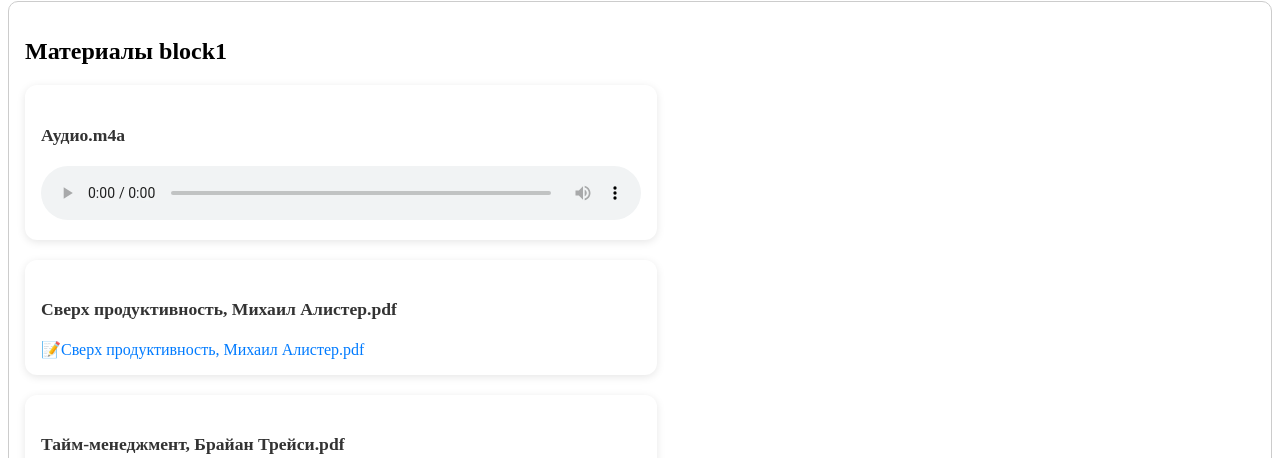
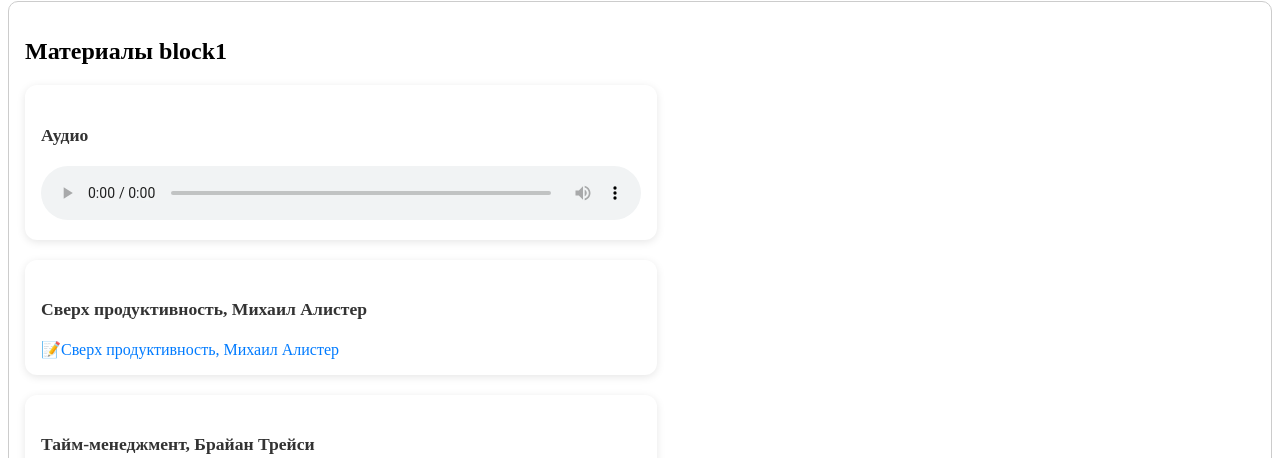
Before and after one commit to Lom101/CourseTelegramBot, a React (Create React App) app in the folder Frontend/: page / in a window 1280 px wide. Shown: the part 342-800 px from the top of the page. Built offline with nearby package versions, Linux system fonts and the light colour scheme.

Commit message:
фикс

```diff
--- a/Frontend/src/components/ContentManager.js
+++ b/Frontend/src/components/ContentManager.js
@@ -1,5 +1,12 @@
 import React from 'react';
 import ContentItem from './ContentItem';
+
+const formatFileName = (filename) => {
+  const nameWithoutExt = filename.replace(/\.[^/.]+$/, '');
+  const withSpaces = nameWithoutExt.replace(/_/g, ' ');
+  const withColons = withSpaces.replace(/(Лонгрид\s*\d+)\./i, '$1:');
+  return withColons.replace(/\s{2,}/g, ' ').trim();
+};
 
 const FILES = {
   block1: {
@@ -26,32 +33,30 @@
   }
 };
 
-const ContentManager = () => {
-  const renderItems = (blockId, type, folderName) => {
-    const blockData = FILES[blockId];
+const ContentManager = ({ blockId }) => {
+  const blockData = FILES[blockId];
+  if (!blockData) return null;
+
+  const renderItems = (type, folderName) => {
     if (!blockData[folderName]) return null;
 
     return blockData[folderName].map((filename, index) => (
       <ContentItem
         key={`${blockId}-${type}-${index}`}
         type={type}
-        title={filename}
+        title={formatFileName(filename)}
         path={`/blocks/${blockId}/${folderName}/${filename}`}
       />
     ));
   };
 
   return (
-    <div>
-      {Object.keys(FILES).map((blockId) => (
-        <div key={blockId} style={{ border: '1px solid #ccc', padding: '1rem', marginBottom: '2rem', borderRadius: '10px' }}>
-          <h2>Материалы {blockId}</h2>
-          {renderItems(blockId, 'audio', 'audios')}
-          {renderItems(blockId, 'book', 'books')}
-          {renderItems(blockId, 'picture', 'pictures')}
-          {renderItems(blockId, 'text', 'texts')}
-        </div>
-      ))}
+    <div style={{ border: '1px solid #ccc', padding: '1rem', marginBottom: '2rem', borderRadius: '10px' }}>
+      <h2>Материалы {blockId}</h2>
+      {renderItems('audio', 'audios')}
+      {renderItems('book', 'books')}
+      {renderItems('picture', 'pictures')}
+      {renderItems('text', 'texts')}
     </div>
   );
 };
--- a/Frontend/src/pages/AdminDashboard.js
+++ b/Frontend/src/pages/AdminDashboard.js
@@ -1,15 +1,14 @@
 import React, { useState } from "react";
 import usersData from "../data/users";
 import UserList from "../components/UserList";
-import ContentManager from "../components/ContentManager"; // ← добавили
+import ContentManager from "../components/ContentManager";
 
 const AdminDashboard = () => {
   const [users, setUsers] = useState(usersData);
+  const blocks = ["block1", "block2", "block3", "block4"];
 
   const handleBlock = (id) => {
-    setUsers(users.map(u =>
-      u.id === id ? { ...u, blocked: !u.blocked } : u
-    ));
+    setUsers(users.map(u => u.id === id ? { ...u, blocked: !u.blocked } : u));
   };
 
   const handleDelete = (id) => {
@@ -18,21 +17,26 @@
 
   return (
     <div className="p-4">
-      <h1 className="text-3xl font-bold mb-4">Админ-панель</h1>
+      <h1 className="text-3xl font-bold mb-6">Админ-панель</h1>
 
       {/* Список участников */}
       <UserList users={users} onBlock={handleBlock} onDelete={handleDelete} />
 
       <hr className="my-6" />
 
-      {/* Материалы по блокам */}
+      {/* Материалы блоков */}
       <h2 className="text-2xl font-semibold mb-4">Материалы</h2>
-      {["1", "2", "3", "4"].map((blockId) => (
-        <div key={blockId} className="mb-8">
-          <h3 className="text-xl font-semibold mb-2">Блок {blockId}</h3>
-          <ContentManager blockId={`block${blockId}`} />
-        </div>
-      ))}
+      <div className="flex flex-wrap gap-4">
+        {blocks.map((blockId) => (
+          <div
+            key={blockId}
+            className="border p-4 rounded shadow w-[300px] min-w-[250px] bg-white"
+          >
+            <h3 className="text-lg font-semibold mb-2">Блок {blockId.slice(-1)}</h3>
+            <ContentManager blockId={blockId} />
+          </div>
+        ))}
+      </div>
     </div>
   );
 };
```
